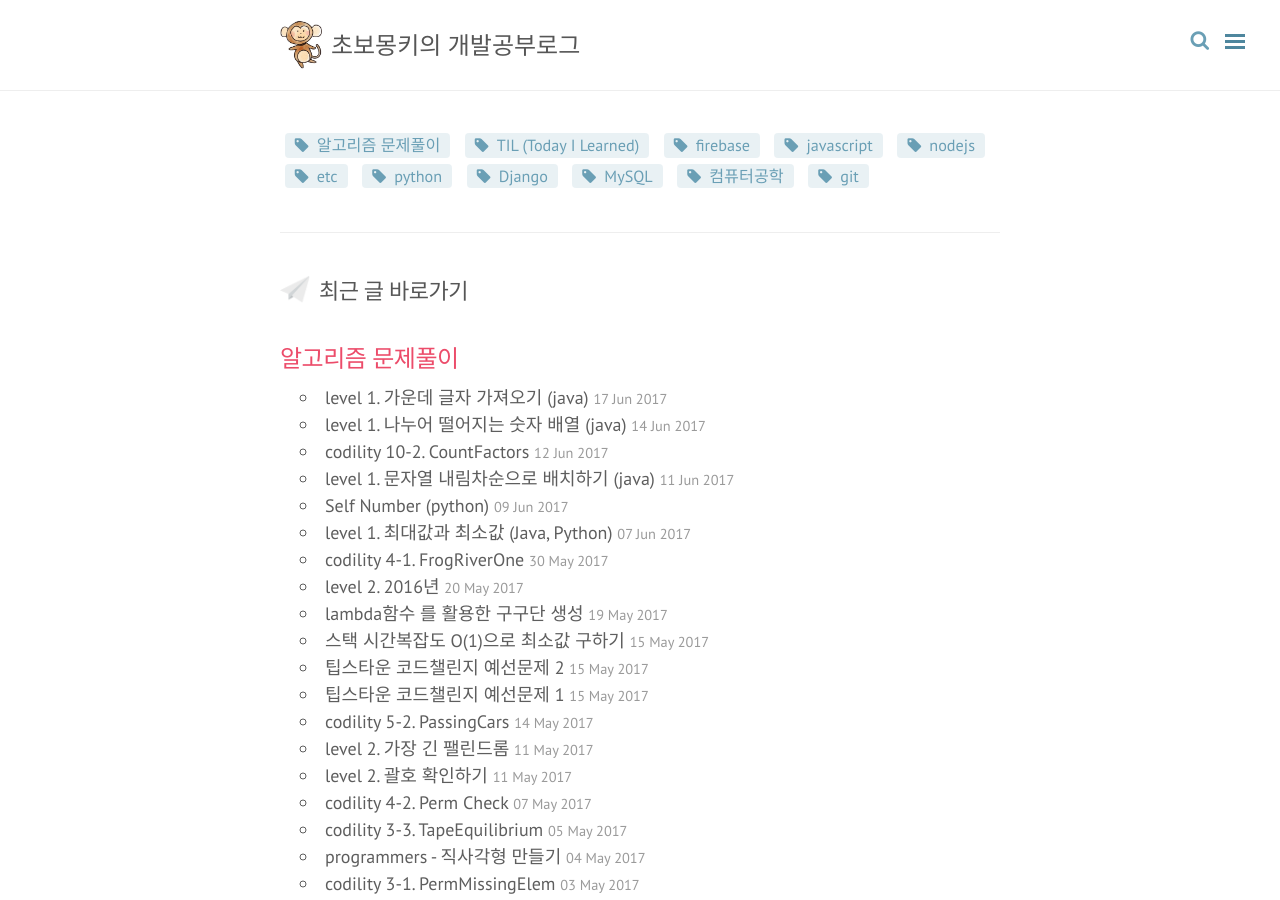
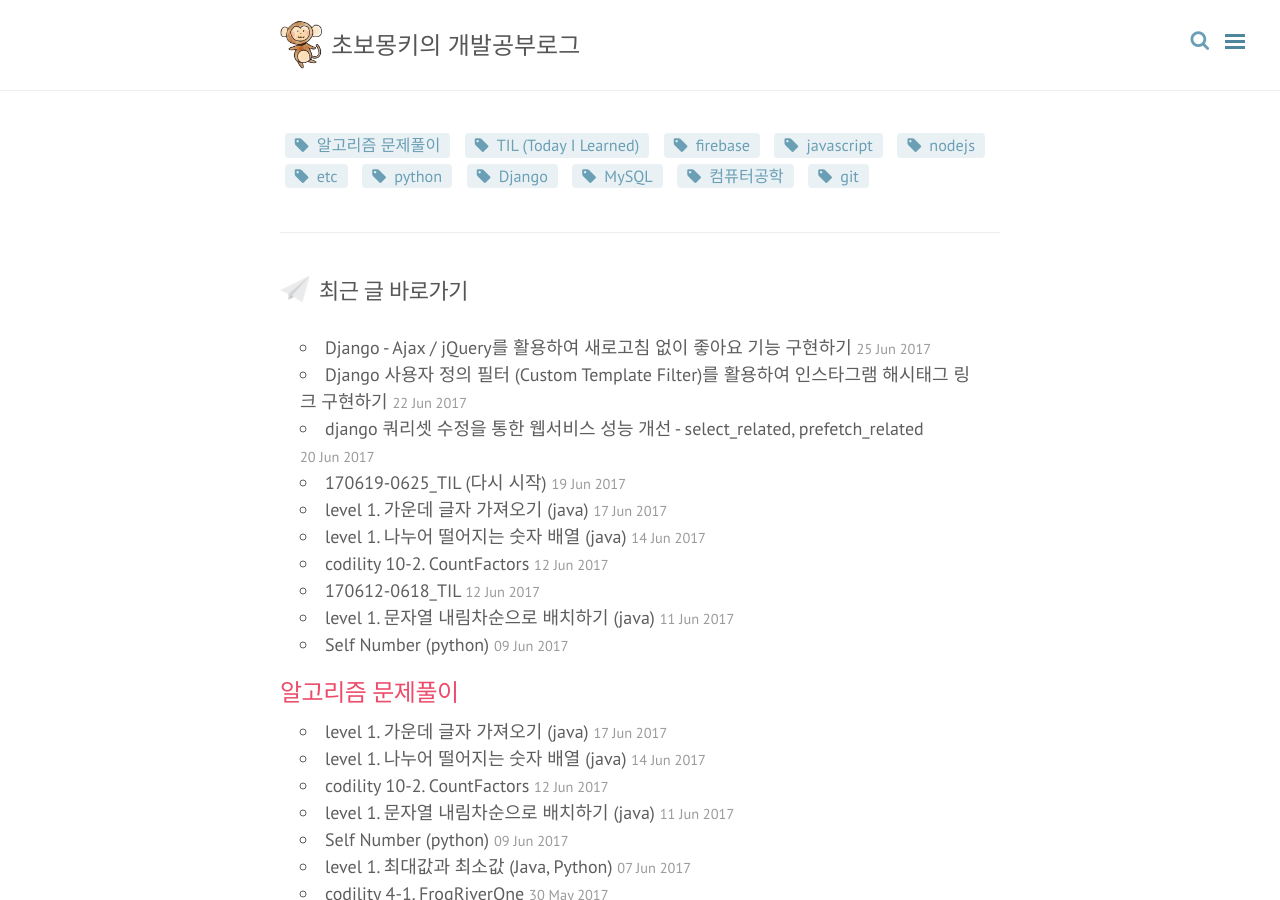
Before and after one commit to karlbishnu/.github.io, a Jekyll site: the page built from index.html, in a window 1280 px wide and 900 px high. Built offline with Jekyll 4.4.1, drawn with Linux system fonts in a browser that asks for light colours; nearby versions of some CDN libraries; comment, search, counter and statistics services are not loaded.

Commit message:
add post

```diff
--- a/_posts/Django/2017-06-20-selected_related_prefetch_related.md
+++ b/_posts/Django/2017-06-20-selected_related_prefetch_related.md
@@ -234,3 +234,7 @@ def post_list(request):
 사실 [AskDjango](https://nomade.kr/vod/django/39/)에서 관련된 강의를 들었을 때는 '아 이런게 있구나' 하고 넘어갔던 내용이다.
 역시 필요성이 생기니 정보에 대해 접근하는 태도가 달라지는 것 같다.
 그리고 덤으로 [django-debug-toolbar](http://django-debug-toolbar.readthedocs.io/en/stable/) 활용 방법을 찾은 것 같다. 이렇게 유용할 줄이야!
+
+## reference
+- [(AskDjango 강의) Relation QuerySet 성능 높이기 - selected_related, prefetch_related](https://nomade.kr/vod/django/39/)
+- [(raccoony님의 블로그) Django에서 쿼리셋 효과적으로 사용하기](http://raccoonyy.github.io/using-django-querysets-effectively-translate/index.html)
--- a/blog/categories.html
+++ b/blog/categories.html
@@ -18,7 +18,7 @@ title: Categories
         <a class="post-title" href="{{ site.baseurl }}{{ post.url }}">
       <li>
         {{ post.title }}
-      <!-- <small class="post-date">{{ post.date | date_to_string }}</small> -->
+       <small class="post-date">{{ post.date | date_to_string }}</small>
       </li>
       </a>
       {% endfor %}
--- a/index.html
+++ b/index.html
@@ -40,8 +40,21 @@ title: Home
         {% endfor %}
       </div>
       <hr/>
-      <a href="/blog/"><h4 id="shortcut"><img id="shortcut-img" src="/assets/images/shortcut.png">최근 글 바로가기</h4></a>
+
       <div class="tags-expo-section">
+        <a href="/blog/"><h4 id="shortcut"><img id="shortcut-img" src="/assets/images/shortcut.png">최근 글 바로가기</h4></a>
+        <ul class="tags-expo-posts">
+          {% for post in site.posts offset: 0 limit: 10  %}
+          <a class="post-title" href="{{ site.baseurl }}{{ post.url }}">
+            <li>
+              {{ post.title }}
+              <small class="post-date">{{ post.date | date_to_string }}</small>
+            </li>
+          </a>
+          {% endfor %}
+        </ul>
+
+
         {% for tag in site.categories %}
         <a class="category-title"><h2 id="{{ tag[0] | slugify }}">{{ tag[0] }}</h2></a>
         <ul class="tags-expo-posts">
```
